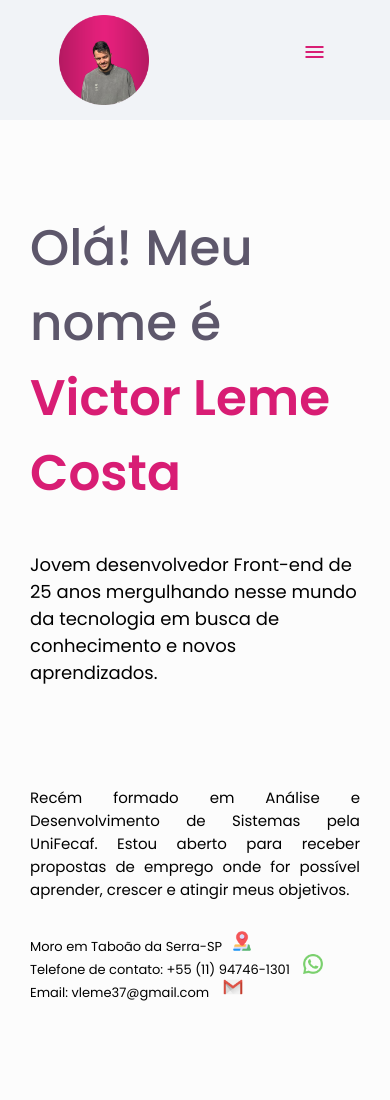
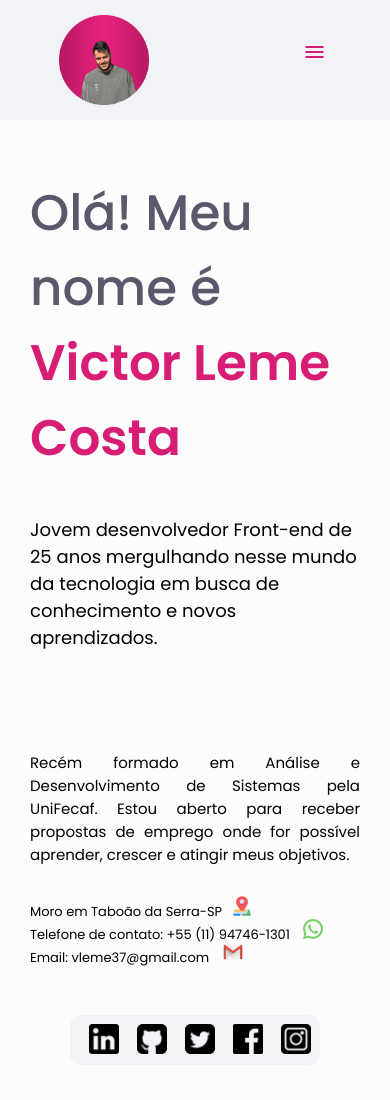
Before and after one commit to VictorLemeCosta/Portifolio, a plain HTML site: page index-pt.html in a window 390 px wide. Shown: the top 1100 px of the page. Drawn offline with nearby package versions, Linux system fonts and the light colour scheme.

Commit message:
Add files via upload

```diff
--- a/index-pt.html
+++ b/index-pt.html
@@ -51,6 +51,13 @@
                     <p>Email: <a href="mailto:vleme37@gmail.com" target="_blank">vleme37@gmail.com</a> <img src="./assets/gmail.png"></p>
                 </div>
             </div>
+            <div class="welcome-social-ico">
+                <a href="https://www.linkedin.com/in/victor-costa-62816114a/" target="_blank"><img class="social-icon" src="./assets/linkedin-logo-escuro.png" alt="linkedin-logo"></i></a>
+                <a href="https://github.com/VictorLemeCosta" target="_blank"><img class="social-icon" src="./assets/github-logo-escuro.png" alt="github-logo"></i></a>
+                <a href="https://twitter.com/vlemec" target="_blank"><img class="social-icon" src="./assets/twitter-logo-escuro.png" alt="twitter-logo"></i></a>
+                <a href="https://www.facebook.com/vlemec/" target="_blank"><img class="social-icon" src="./assets/facebook-logo-escuro.png" alt="facebook-logo"></i></a>
+                <a href="https://www.instagram.com/vlemec/" target="_blank"><img class="social-icon" src="./assets/instagram-logo-escuro.png" alt="instagram-logo"></i></a>
+            </div>
         </div>
     </div>
     <div class="projects-section" id="projetos">
--- a/style.css
+++ b/style.css
@@ -51,7 +51,7 @@ header {
     font-size: 13px;
     padding: 5px 8px;
     background-color: #fff;
-    border-radius: 12%;
+    border-radius: 15px;
     border: 1px solid #d81d74;
     margin: 0px 8px;
 }
@@ -184,6 +184,23 @@ header {
     font-size: 35px;
 }
 
+.welcome-social-ico {
+    width: 250px;
+    height: 50px;
+    margin: 0px auto;
+    padding: 10px 5px 5px 5px;
+    border-radius: 10px;
+    background-color: #f1f3f7;
+    display: flex;
+    justify-content: space-around;
+    align-items: center;
+    display: none;
+}
+
+.welcome-social-ico img {
+    height: 30px;
+}
+
 .social-icons {
     width: 40px;
     height: 190px;
@@ -284,7 +301,7 @@ header {
 
 .card2 a{
     display: block;
-    background-image: url("./assets/projeto3.png");
+    background-image: url("./assets/novo-leao-logo-e-titulo.PNG");
     background-repeat: no-repeat;
     background-size: contain;
     background-position: 50%;
@@ -383,7 +400,7 @@ header {
     }
 
     .menu-lado-lado {
-        width: 60%;
+        width: 100%;
         height: 667px;
         display: flex;
         flex-direction: column;
@@ -394,6 +411,11 @@ header {
         right: -558px;
         background-color: rgb(223, 226, 231, .95);
         border: 0px solid #d81d74;
+    }
+
+    .welcome-social-ico {
+        display: flex;
+        margin-top: 20px;
     }
 
     @media screen and (max-height: 720px) and (min-height: 668px) {
```
Also changed, not shown: index.html (+7 -0 lines), 1 other file.
